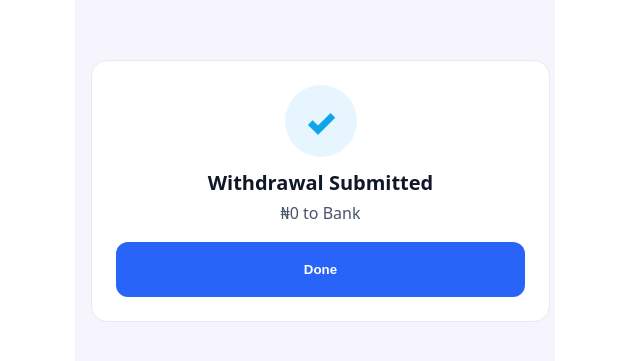
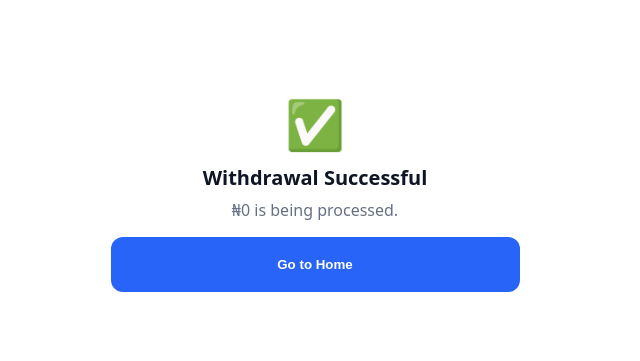
Before and after one commit to wimichub0-ai/Bnapx-User-interface-v.1, a Next.js app: page /withdraw/success in a window 1280 px wide. Shown: the part 209-570 px from the top of the page, without its empty margins (325-965 px from the left). Built offline with nearby package versions, Linux system fonts and the light colour scheme.

Commit message:
Update page.jsx

```diff
--- a/app/withdraw/success/page.jsx
+++ b/app/withdraw/success/page.jsx
@@ -1,32 +1,40 @@
 'use client';
 
-import { useRouter, useSearchParams } from 'next/navigation';
+import { Suspense } from 'react';
+import { useSearchParams, useRouter } from 'next/navigation';
 
-export default function WithdrawSuccessPage() {
+export const dynamic = 'force-dynamic';
+
+function SuccessInner() {
   const router = useRouter();
-  const sp = useSearchParams();
-  const amount = sp.get('amount') || '0';
-  const bankName = sp.get('bank') || 'Bank';
-  const accountNumber = sp.get('account') || '';
+  const params = useSearchParams();
+  const amount = params.get('amount') || '';
 
   return (
-    <main style={wrap}>
-      <div style={card}>
-        <div style={checkWrap}>✓</div>
-        <h2 style={h2}>Withdrawal Submitted</h2>
-        <p style={p}>
-          {`₦${Number(amount).toLocaleString()}`} to {bankName} {accountNumber}
-        </p>
-        <button style={primaryBtn} onClick={()=>router.replace('/history')}>Done</button>
+    <main style={{maxWidth:480, margin:'0 auto', padding:16, minHeight:'100dvh', background:'#fff', display:'grid', placeItems:'center'}}>
+      <div style={{textAlign:'center'}}>
+        <div style={{fontSize:48, marginBottom:8}}>✅</div>
+        <h1 style={{margin:'0 0 8px', fontSize:20, fontWeight:800}}>Withdrawal Successful</h1>
+        <p style={{margin:'0 0 16px', color:'#667085'}}>₦{Number(amount||0).toLocaleString()} is being processed.</p>
+
+        <button
+          style={{
+            width:409, height:55, borderRadius:12, border:0, background:'#2864F8',
+            color:'#fff', fontWeight:800, display:'inline-block', cursor:'pointer'
+          }}
+          onClick={()=>router.replace('/home')}
+        >
+          Go to Home
+        </button>
       </div>
     </main>
   );
 }
 
-/* styles */
-const wrap = { maxWidth: 480, margin: '0 auto', minHeight: '100vh', background: '#F6F4FC', display: 'grid', placeItems: 'center', padding: 16 };
-const card = { width: '100%', background: '#fff', border: '1px solid #E6EAF2', borderRadius: 16, padding: 24, textAlign: 'center' };
-const checkWrap = { width: 72, height: 72, margin: '0 auto 12px', borderRadius: 999, background: '#E7F5FF', color: '#0ea5e9', fontWeight: 900, display: 'grid', placeItems: 'center', fontSize: 36 };
-const h2 = { margin: '4px 0 6px', fontSize: 20, fontWeight: 800, color: '#101828' };
-const p = { margin: 0, color: '#475467' };
-const primaryBtn = { width: 409, height: 55, maxWidth: '100%', background: '#2864F8', color: '#fff', fontWeight: 700, border: 0, borderRadius: 12, margin: '18px auto 0', display: 'block', cursor: 'pointer' };
+export default function Page() {
+  return (
+    <Suspense fallback={<main style={{maxWidth:480, margin:'0 auto', padding:16}}>Loading…</main>}>
+      <SuccessInner />
+    </Suspense>
+  );
+}
```
